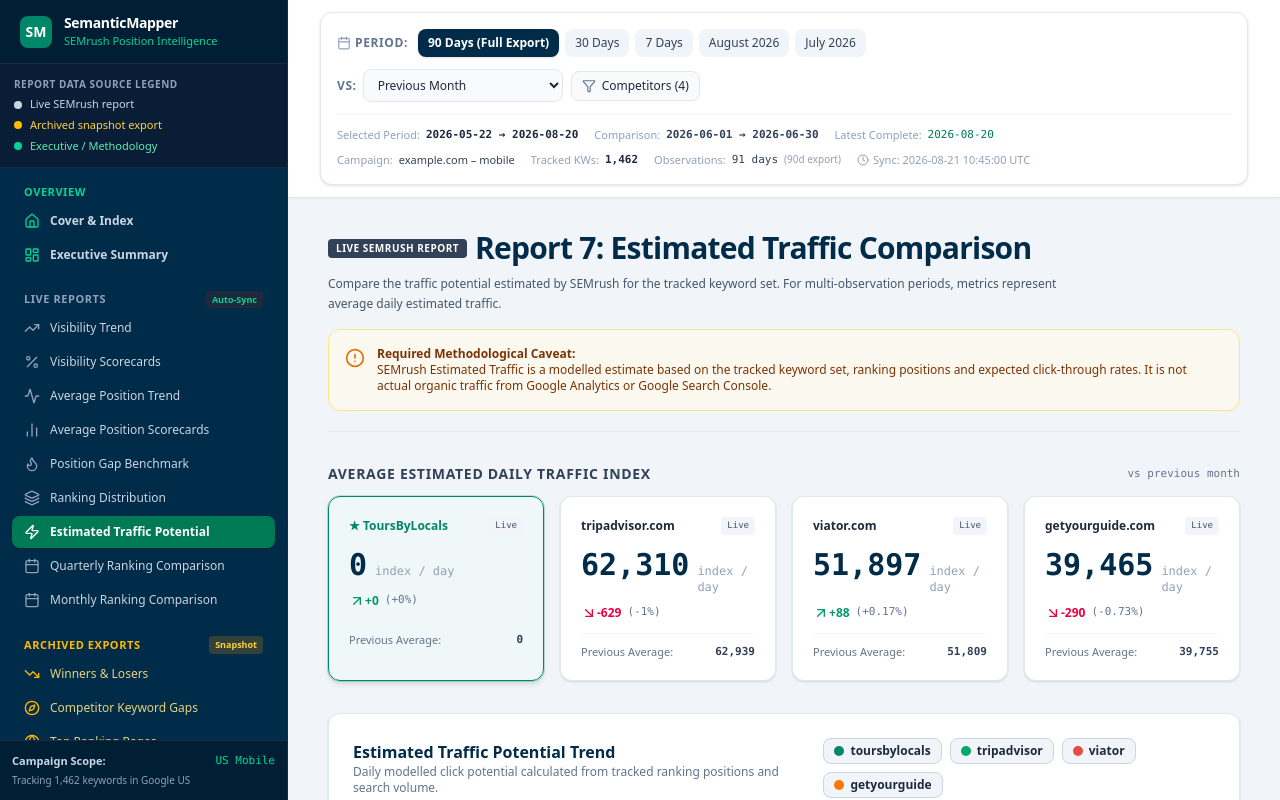
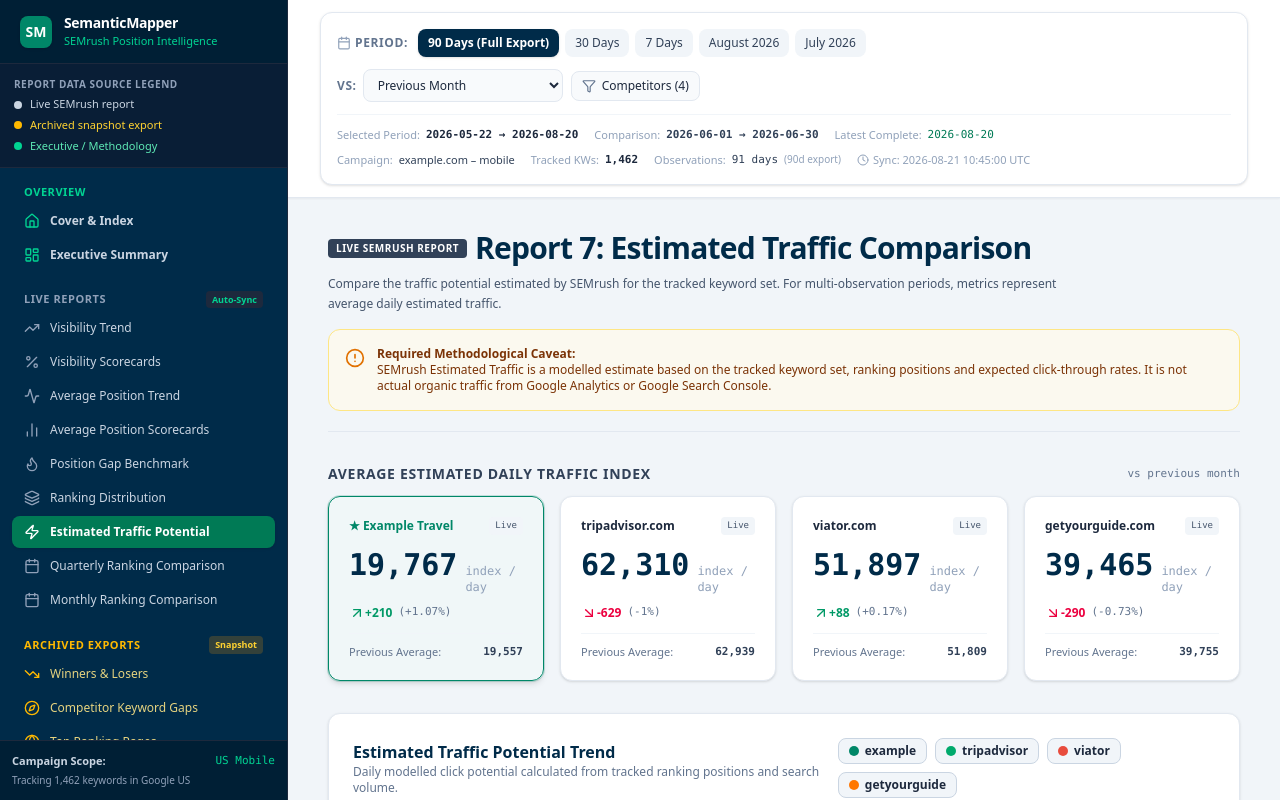
Before and after one commit to Ami55/semrush-position-analysis, a React (Vite) app: page / in a window 1280 px wide. Both pictures are taken after a click on the button "Estimated Traffic Potential". Shown: the top 800 px of the page. Built offline with nearby package versions, Linux system fonts and the light colour scheme.

Commit message:
Use neutral campaign defaults in src/components/live/EstimatedTrafficReport.tsx

```diff
--- a/src/components/live/EstimatedTrafficReport.tsx
+++ b/src/components/live/EstimatedTrafficReport.tsx
@@ -39,21 +39,21 @@
   filter,
 }) => {
   const [activeDomains, setActiveDomains] = useState<DomainName[]>([
-    'toursbylocals.com',
+    'example.com',
     'tripadvisor.com',
     'viator.com',
     'getyourguide.com',
   ]);
 
   const domainColors: Record<DomainName, { color: string; strokeWidth: number }> = {
-    'toursbylocals.com': { color: '#008768', strokeWidth: 3.5 },
+    'example.com': { color: '#008768', strokeWidth: 3.5 },
     'tripadvisor.com': { color: '#00aa6c', strokeWidth: 2 },
     'viator.com': { color: '#e84c3d', strokeWidth: 2 },
     'getyourguide.com': { color: '#ff7700', strokeWidth: 2 },
   };
 
   const domains: DomainName[] = [
-    'toursbylocals.com',
+    'example.com',
     'tripadvisor.com',
     'viator.com',
     'getyourguide.com',
@@ -85,15 +85,15 @@
     )
   );
 
-  const tbl = domainMetrics.find((d) => d.domain === 'toursbylocals.com') || domainMetrics[0];
+  const primary = domainMetrics.find((d) => d.domain === 'example.com') || domainMetrics[0];
 
   const trafficTakeaways: TakeawayItem[] = [
     {
-      whatHappened: `ToursByLocals averaged ${(tbl?.currentEstimatedTraffic ?? 0).toLocaleString()} daily estimated traffic index points (+${(tbl?.trafficAbsChange ?? 0).toLocaleString()}, ${(tbl?.trafficPctChange ?? 0) >= 0 ? '+' : ''}${tbl?.trafficPctChange ?? 0}% vs prior period).`,
+      whatHappened: `Example Travel averaged ${(primary?.currentEstimatedTraffic ?? 0).toLocaleString()} daily estimated traffic index points (+${(primary?.trafficAbsChange ?? 0).toLocaleString()}, ${(primary?.trafficPctChange ?? 0) >= 0 ? '+' : ''}${primary?.trafficPctChange ?? 0}% vs prior period).`,
       whyItMatters: 'Modelled traffic growth reflects ranking improvements on high-volume search queries.',
       opportunityOrRisk: 'opportunity',
       recommendedAction: 'Align promotional tour inventory with the top 10 highest-traffic landing pages.',
-      supportingMetric: `Avg Daily Est Traffic: ${(tbl?.currentEstimatedTraffic ?? 0).toLocaleString()} vs Prior ${(tbl?.comparisonEstimatedTraffic ?? 0).toLocaleString()}`,
+      supportingMetric: `Avg Daily Est Traffic: ${(primary?.currentEstimatedTraffic ?? 0).toLocaleString()} vs Prior ${(primary?.comparisonEstimatedTraffic ?? 0).toLocaleString()}`,
       comparisonType: filter.comparisonPreset,
       dataLimitation: 'SEMrush Estimated Traffic is a modelled statistical index, not actual Google Analytics session traffic.',
     },
@@ -142,21 +142,21 @@
 
         <div className="grid grid-cols-1 gap-4 sm:grid-cols-2 lg:grid-cols-4">
           {domainMetrics.map((dm) => {
-            const isTBL = dm.domain === 'toursbylocals.com';
+            const isPRIMARY = dm.domain === 'example.com';
             const isPositive = dm.trafficAbsChange >= 0;
 
             return (
               <div
                 key={dm.domain}
                 className={`rounded-xl border p-5 transition ${
-                  isTBL
+                  isPRIMARY
                     ? 'border-[#008768] bg-emerald-50/20 shadow-md ring-1 ring-[#008768]/20'
                     : 'border-slate-200 bg-white shadow-sm'
                 }`}
               >
                 <div className="flex items-center justify-between">
-                  <span className={`text-xs font-bold ${isTBL ? 'text-[#008768]' : 'text-slate-800'}`}>
-                    {isTBL ? '★ ToursByLocals' : dm.domain}
+                  <span className={`text-xs font-bold ${isPRIMARY ? 'text-[#008768]' : 'text-slate-800'}`}>
+                    {isPRIMARY ? '★ Example Travel' : dm.domain}
                   </span>
                   <span className="rounded bg-slate-100 px-1.5 py-0.5 text-[9px] font-mono text-slate-600">
                     Live
@@ -256,7 +256,7 @@
                           <div
                             key={entry.name}
                             className={`flex items-center justify-between gap-4 ${
-                              entry.name === 'toursbylocals.com' ? 'font-bold text-[#008768]' : 'text-slate-600'
+                              entry.name === 'example.com' ? 'font-bold text-[#008768]' : 'text-slate-600'
                             }`}
                           >
                             <span>{entry.name}:</span>
```
